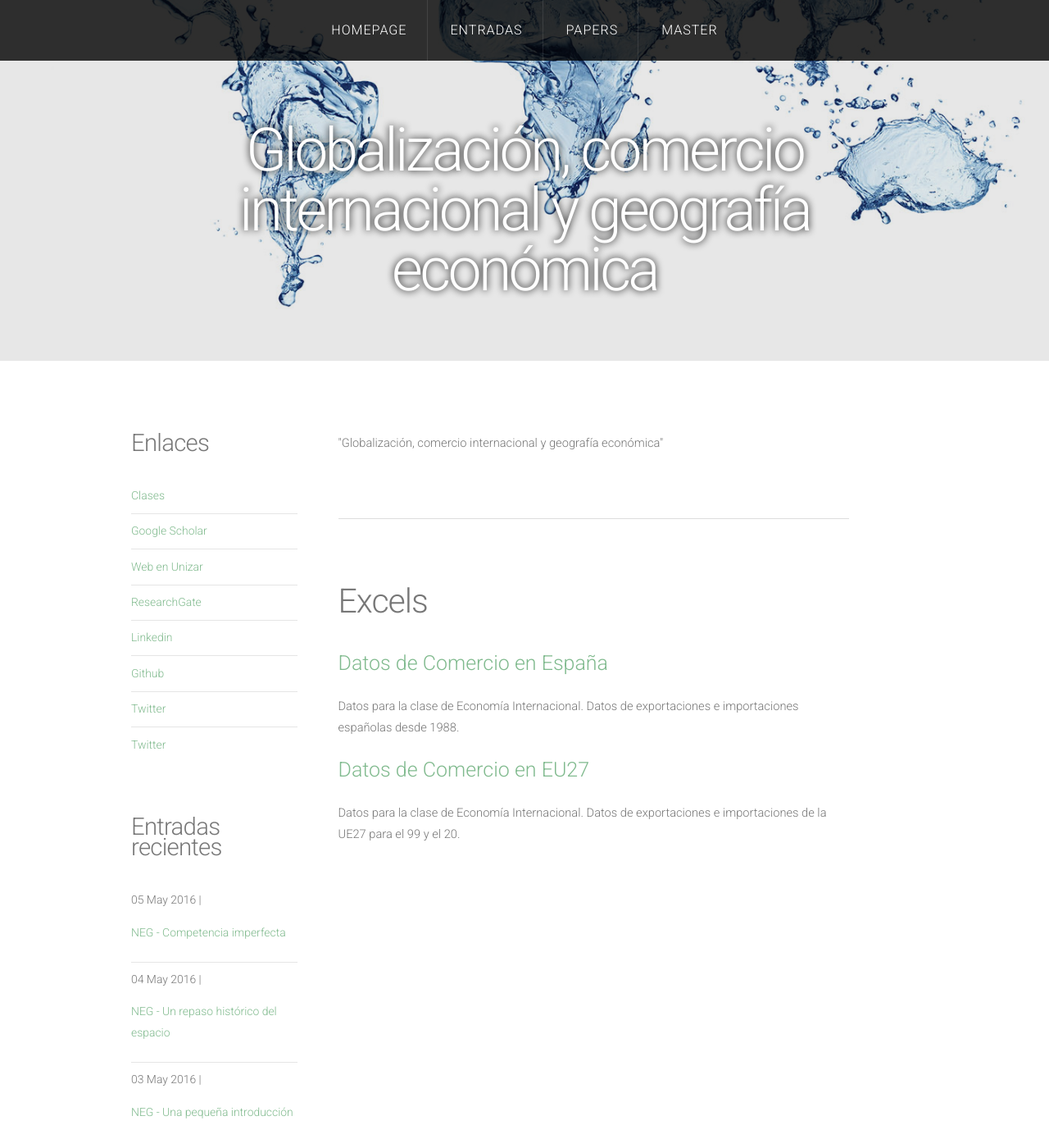
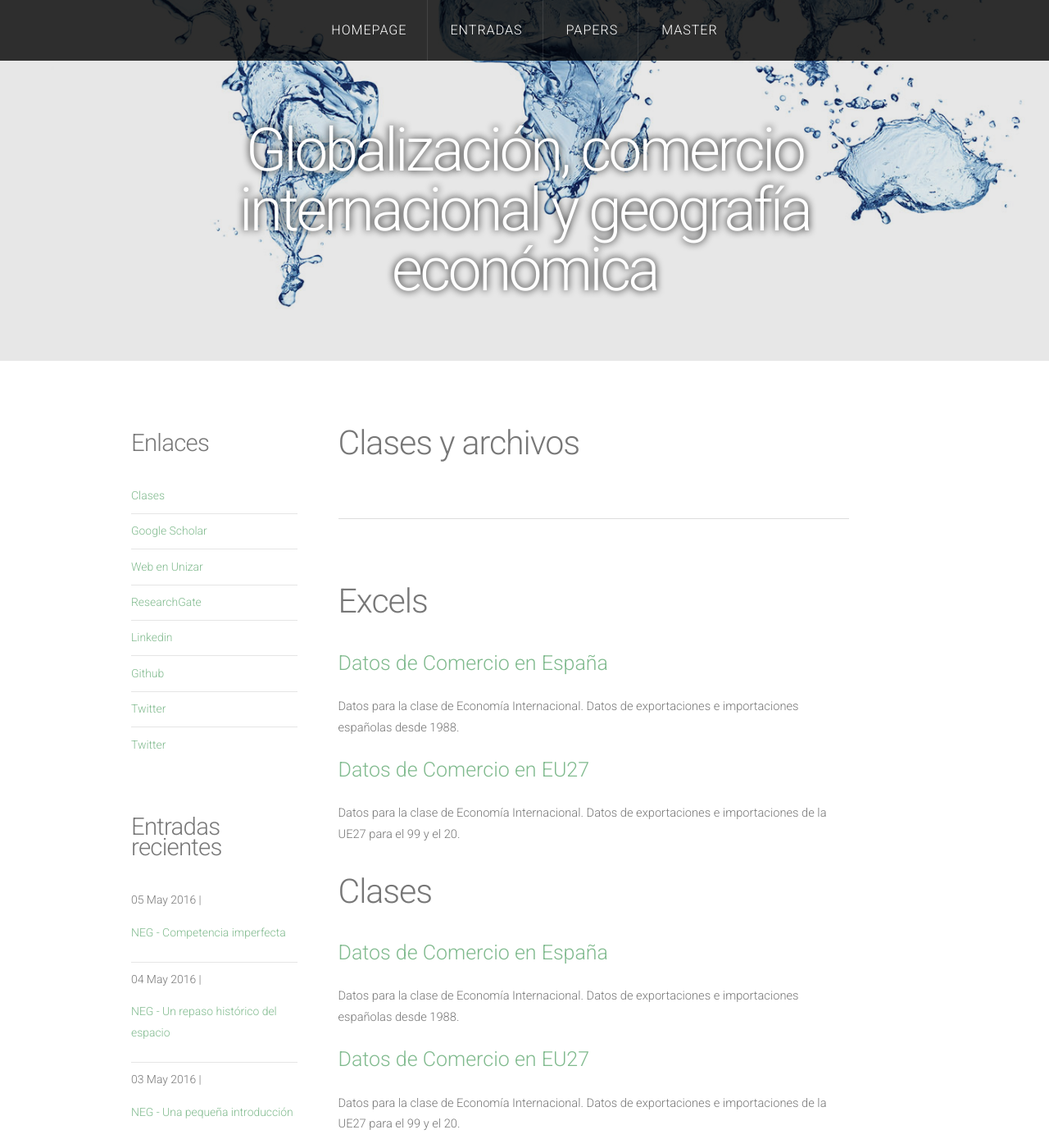
Before and after one commit to mpajovin/mpajovin.github.io, a Jekyll site: the page built from Master.html, in a window 1280 px wide and 1400 px high. Shown: the whole window at 82% size. Built offline with Jekyll 4.4.1, drawn with Linux system fonts in a browser that asks for light colours; nearby versions of some CDN libraries.

Commit message:
Update Master.html

```diff
--- a/Master.html
+++ b/Master.html
@@ -12,7 +12,7 @@
 			<div id="content" class="8u skel-cell-important">
 				<section>
 					<header>
-						<h1>"Globalización, comercio internacional y geografía económica"</h2>
+						<h2>Clases y archivos</h2>
 					</header>
 					<ul class="post-list">
 						<br>
@@ -24,6 +24,19 @@
 				<section>
 					<header>
 						<h2>Excels</h2>
+					</header>
+					<ul class="post-list">
+						<br>
+						<li><header><a href="https://docs.google.com/spreadsheets/d/11wP6jB_Z9f6HoNO14Cu--3UZFJU4-385/export?format=xlsx" target="_blank" style="font-size:25px">Datos de Comercio en España</a></header>
+						Datos para la clase de Economía Internacional. Datos de exportaciones e importaciones españolas desde 1988.</li>
+						<br>
+						<li><header><a href="https://docs.google.com/spreadsheets/d/1a-0mYL7U8g4olW9lR051XpeKpnkNkbeT/export?format=xlsx" target="_blank" style="font-size:25px">Datos de Comercio en EU27</a></header>
+						Datos para la clase de Economía Internacional. Datos de exportaciones e importaciones de la UE27 para el 99 y el 20.</li>
+						</ul>
+				</section>
+				<section>
+					<header>
+						<h2>Clases</h2>
 					</header>
 					<ul class="post-list">
 						<br>
```
